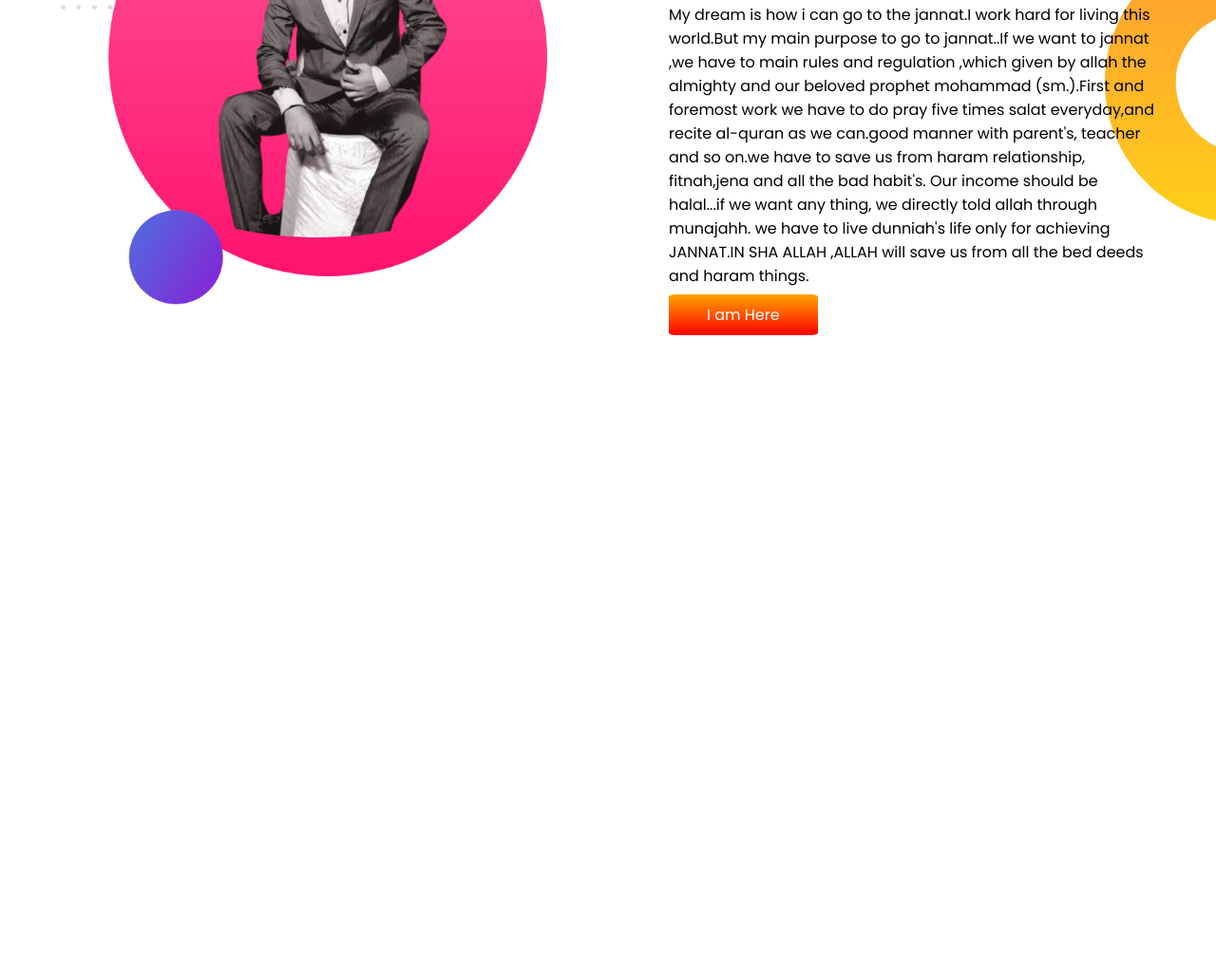
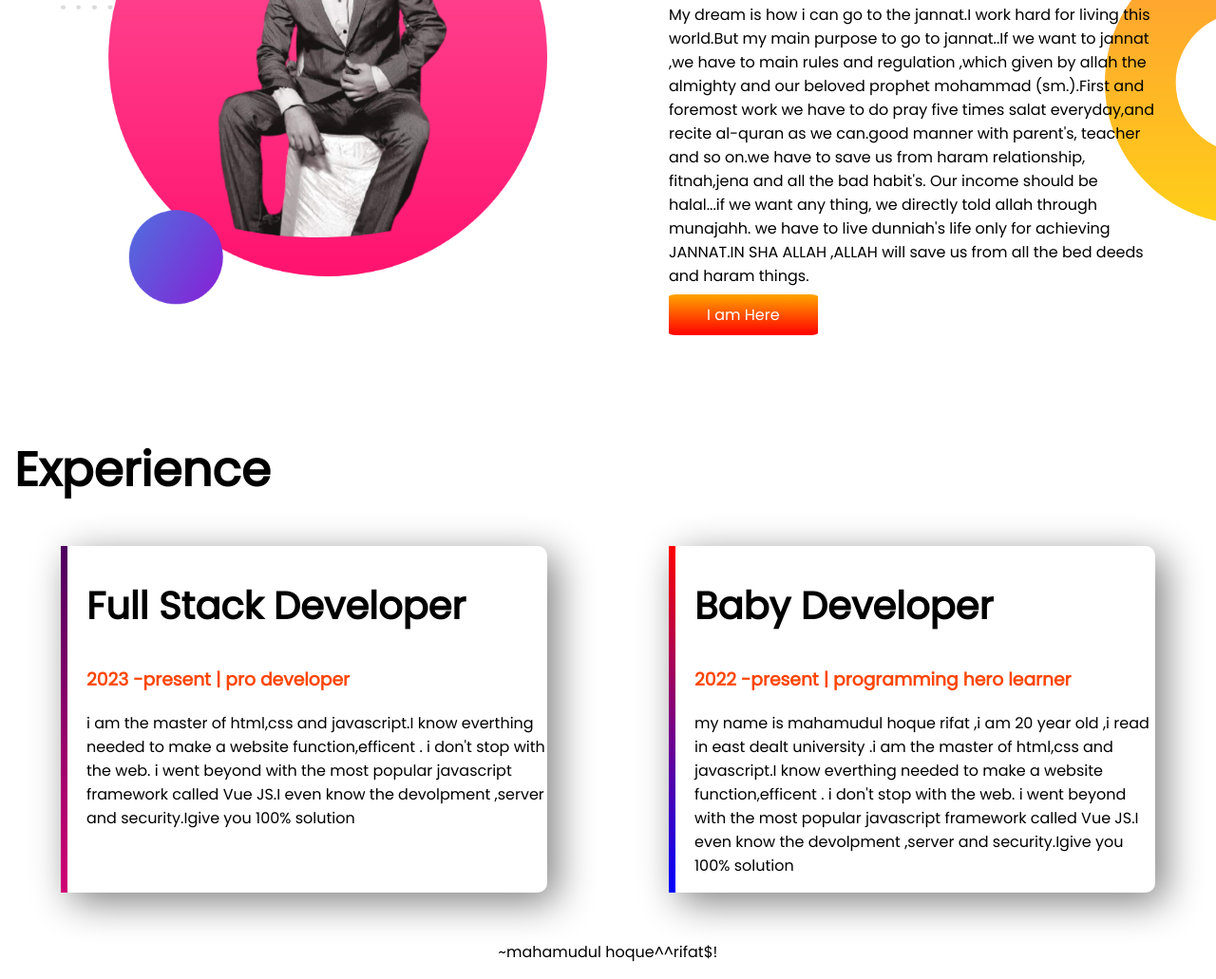
Before and after one commit to MHRIFAT120/1-developer-portfolio, a plain HTML site: page index.html in a window 1280 px wide. Shown: the part 951-1982 px from the top of the page at 95% size. Before the commit the page ends 1409 px from the top, so only its background shows below. Drawn offline with Linux system fonts and the light colour scheme; a web font is replaced by a local one.

Commit message:
taxt added

```diff
--- a/index.html
+++ b/index.html
@@ -56,6 +56,34 @@
             <a class="link-button" target="_blank" href="https://www.tiktok.com/@death7760?lang=en">I am Here</a>
         </div>
     </section>
+    <section class="experience-area">
+        <h1 class="margin">Experience</h1>
+        <div class="flexible-container">
+            <div id="full-stack-experience" class="experience-item">
+                <h2>Full Stack Developer</h2>
+                <h3 class="sky-blue-color">2023 -present | pro developer</h3>
+                <p>i am the master of html,css and javascript.I know everthing needed to make a website
+                    function,efficent .
+                    i don't stop with the web. i went beyond with the most popular javascript framework called Vue JS.I
+                    even
+                    know the devolpment ,server and security.Igive you 100% solution</p>
+            </div>
+            <div id="web-dev-experience" class="experience-item">
+                <h2>Baby Developer</h2>
+                <h3 class="sky-blue-color">2022 -present | programming hero learner </h3>
+                <p>my name is mahamudul hoque rifat ,i am 20 year old ,i read in east dealt university .i am the master
+                    of
+                    html,css and javascript.I know everthing needed to make a website function,efficent . i don't stop
+                    with
+                    the web. i went beyond with the most popular javascript framework called Vue JS.I even know the
+                    devolpment ,server and security.Igive you 100% solution</p>
+            </div>
+        </div>
+    </section>
+    <footer>
+        <p>~mahamudul hoque^^rifat$!</p>
+    </footer>
+
 </body>
 
 </html>
--- a/style.css
+++ b/style.css
@@ -1,9 +1,11 @@
 body{font-family: 'Poppins', sans-serif;
     margin: 0%;
+
 }
 .sky-blue-color{color:orangered;
 }
 h1{font-size: 50px;
+
 }
 h2{font-size: 40px;}
 .half-width{width: 50%;
@@ -33,3 +35,27 @@ width: 100%;
         background-repeat: no-repeat;
         background-position: right;
     }
+    .experience-item{
+        width: 40%;
+        margin-left: 5%;
+        margin-right: 5%;
+        padding-left: 20px;
+        box-shadow:10px 10px 40px gray;
+        border-radius: 10px;
+    }
+    #web-dev-experience{
+        border-left: 7px solid;
+        border-image: linear-gradient(red ,blue);
+        border-image-slice: 1;
+    }
+    #full-stack-experience{
+        border-left: 7px solid;
+        border-image: linear-gradient(rgb(76, 1, 95) ,rgb(209, 2, 116));
+        border-image-slice: 1;
+    }
+footer p{
+    text-align: center;
+}
+.margin{
+    margin-left: 15px;
+}
```
